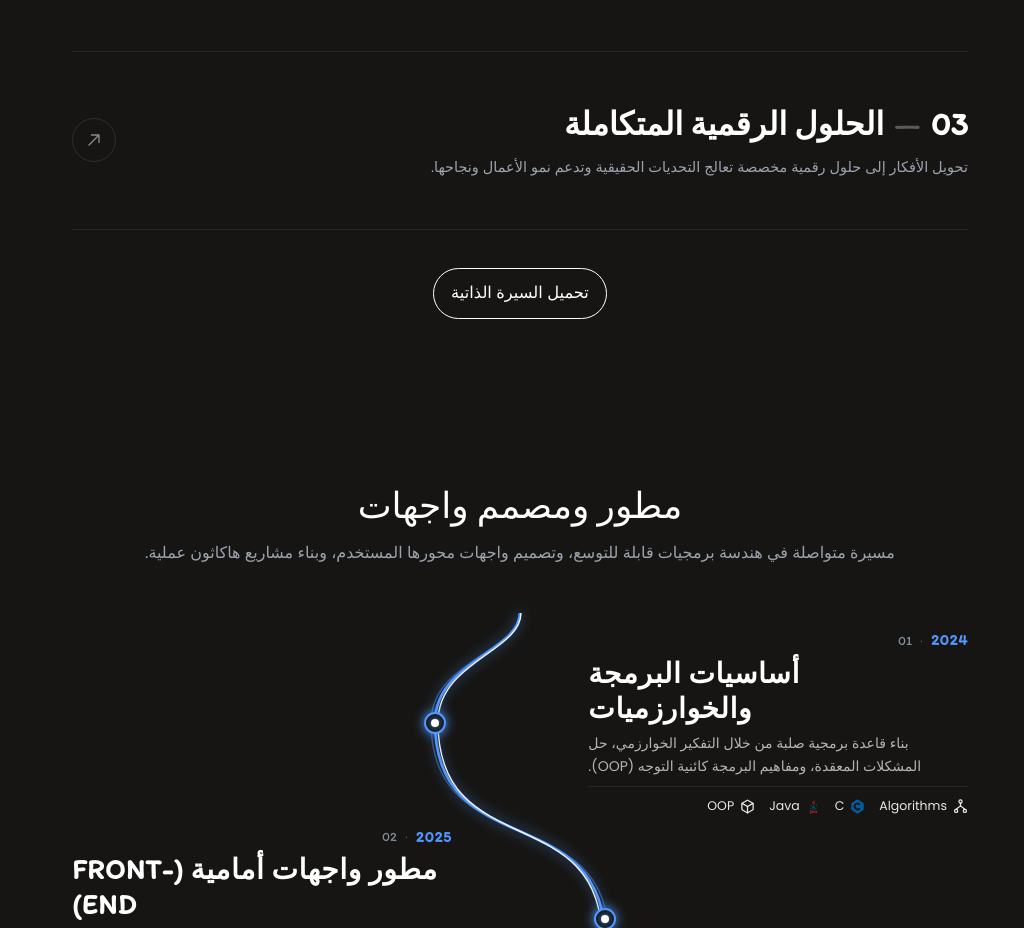
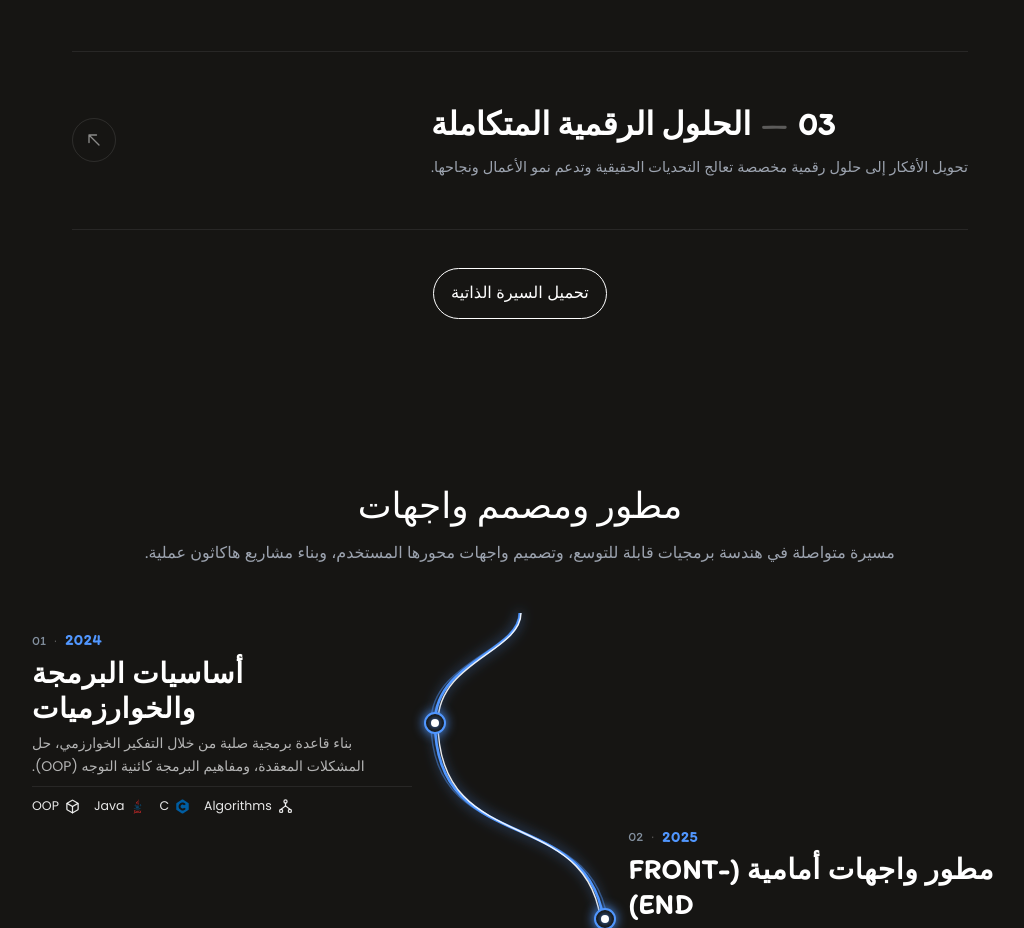
Before and after one commit to lo-ucif/lo__ucif-portfolio, a React (Vite) app: page / in a window 1280 px wide. Shown: the part 1464-2392 px from the top of the page, without its empty margins (120-1144 px from the left). Built offline with nearby package versions, Linux system fonts and the light colour scheme; a web font is replaced by a local one.

Commit message:
feat(i18n): apply rtl direction and right-to-left alignment across timeline and portfolio sections

```diff
--- a/src/features/case-studies/components/CaseStudyOverview.tsx
+++ b/src/features/case-studies/components/CaseStudyOverview.tsx
@@ -132,7 +132,7 @@ export function CaseStudyOverview({ study, onOpenLightbox }: CaseStudyOverviewPr
 
           <div className="mt-4 flex flex-wrap items-center justify-between w-full max-w-4xl gap-3 border-t border-white/[0.08] pt-4">
             <span className="font-['Itim'] text-[13px] text-[#8491A0]">
-              {study.presentationHeading || "UI/UX Design Presentation"}
+              {csTrans?.presentationHeading || study.presentationHeading || (isArabic ? "عرض تصميم واجهات وتجربة المستخدم" : "UI/UX Design Presentation")}
             </span>
 
             <button
@@ -146,7 +146,7 @@ export function CaseStudyOverview({ study, onOpenLightbox }: CaseStudyOverviewPr
                 <line x1="11" y1="8" x2="11" y2="14" />
                 <line x1="8" y1="11" x2="14" y2="11" />
               </svg>
-              <span>Inspect Screenshot</span>
+              <span>{isArabic ? "معاينة لقطة الشاشة" : "Inspect Screenshot"}</span>
             </button>
           </div>
         </div>
--- a/src/features/certificates/Certificates.tsx
+++ b/src/features/certificates/Certificates.tsx
@@ -47,7 +47,9 @@ export default function Certificates() {
         {localizedCerts.map((certificate, index) => (
           <motion.article
             key={certificate.title}
-            className="group w-full max-w-105 overflow-hidden rounded-2xl bg-[#1F1F1F] text-left cursor-pointer"
+            className={`group w-full max-w-105 overflow-hidden rounded-2xl bg-[#1F1F1F] cursor-pointer ${
+              isArabic ? "text-right" : "text-left"
+            }`}
             initial={{ opacity: 0, y: 20 }}
             whileInView={{ opacity: 1, y: 0 }}
             viewport={{ once: true, amount: 0.2 }}
@@ -88,7 +90,7 @@ export default function Certificates() {
               </div>
             </div>
 
-            <div className="flex flex-col gap-3 p-5">
+            <div className={`flex flex-col gap-3 p-5 ${isArabic ? "items-end text-right" : "items-start text-left"}`}>
               <p className="font-['Itim'] text-[15px] text-[#5197ff]">
                 {certificate.label}
               </p>
--- a/src/features/certificates/Experience.tsx
+++ b/src/features/certificates/Experience.tsx
@@ -245,6 +245,10 @@ export default function Experience() {
           <div className="relative z-10 flex flex-col gap-[10px] py-4">
             {localizedMilestones.map((item, index) => {
               const isLeft = index % 2 === 0;
+              const isVisuallyLeft = isLeft;
+              const justifyClass = isArabic
+                ? (isVisuallyLeft ? "justify-end" : "justify-start")
+                : (isVisuallyLeft ? "justify-start" : "justify-end");
 
               return (
                 <motion.div
@@ -253,8 +257,7 @@ export default function Experience() {
                   whileInView={{ opacity: 1, y: 0 }}
                   viewport={{ once: true, amount: 0.15 }}
                   transition={{ duration: 0.45, ease: easeOut, delay: index * 0.05 }}
-                  className={`relative flex items-center ${isLeft ? "justify-start" : "justify-end"
-                    }`}
+                  className={`relative flex items-center ${justifyClass}`}
                 >
                   {/* Glowing Node Positioned Directly on the Wave Apex */}
                   <div
@@ -268,8 +271,9 @@ export default function Experience() {
 
                   {/* Clean Editorial Text Block */}
                   <div
-                    className={`w-full md:w-[42%] lg:w-[43%] flex flex-col items-start text-left ${isLeft ? "md:pr-8 lg:pr-10" : "md:pl-8 lg:pl-10"
-                      }`}
+                    className={`w-full md:w-[42%] lg:w-[43%] flex flex-col ${
+                      isArabic ? "text-right items-end" : "text-left items-start"
+                    } ${isVisuallyLeft ? "md:pr-8 lg:pr-10" : "md:pl-8 lg:pl-10"}`}
                   >
                     {/* Year & Milestone Number Badge */}
                     <div className="flex items-center gap-2 mb-1">
@@ -293,7 +297,9 @@ export default function Experience() {
                     </p>
 
                     {/* Tech Stack Row */}
-                    <div className="flex flex-wrap items-center gap-2.5 sm:gap-3.5 pt-2.5 border-t border-white/[0.08] w-full mt-2 font-['Poppins'] text-[12.5px] text-[#a9a9a9]">
+                    <div className={`flex flex-wrap items-center gap-2.5 sm:gap-3.5 pt-2.5 border-t border-white/[0.08] w-full mt-2 font-['Poppins'] text-[12.5px] text-[#a9a9a9] ${
+                      isArabic ? "justify-end" : "justify-start"
+                    }`}>
                       {item.tech.map((t) => {
                         const Icon = t.icon;
                         return (
@@ -317,10 +323,14 @@ export default function Experience() {
         {/* ======================================================== */}
         {/* MOBILE TIMELINE WITH LEFT WINDING PATH (< md)            */}
         {/* ======================================================== */}
-        <div className="relative flex flex-col gap-18 sm:gap-12 md:hidden text-left pl-6 py-2">
+        <div className={`relative flex flex-col gap-18 sm:gap-12 md:hidden ${
+          isArabic ? "text-right pr-6 py-2" : "text-left pl-6 py-2"
+        }`}>
 
-          {/* Vertical Multi-Strand Guide Line on Left */}
-          <div className="absolute top-2 bottom-4 left-2 w-[2px] bg-gradient-to-b from-[#5197ff] via-[#ffffff] to-[#5197ff] shadow-[0_0_10px_#5197ff]" />
+          {/* Vertical Multi-Strand Guide Line */}
+          <div className={`absolute top-2 bottom-4 ${
+            isArabic ? "right-2" : "left-2"
+          } w-[2px] bg-gradient-to-b from-[#5197ff] via-[#ffffff] to-[#5197ff] shadow-[0_0_10px_#5197ff]`} />
 
           {localizedMilestones.map((item, index) => (
             <motion.div
@@ -329,15 +339,17 @@ export default function Experience() {
               whileInView={{ opacity: 1, y: 0 }}
               viewport={{ once: true, amount: 0.2 }}
               transition={{ duration: 0.45, ease: easeOut, delay: index * 0.06 }}
-              className="relative pl-6"
+              className={`relative ${isArabic ? "pr-6" : "pl-6"}`}
             >
-              {/* Glowing Node on Left Axis */}
-              <div className="absolute -left-[23px] top-1.5 flex items-center justify-center w-4.5 h-4.5 rounded-full border-2 border-[#5197ff] bg-[#161513] shadow-[0_0_8px_#5197ff]">
+              {/* Glowing Node on Axis */}
+              <div className={`absolute ${
+                isArabic ? "-right-[23px]" : "-left-[23px]"
+              } top-1.5 flex items-center justify-center w-4.5 h-4.5 rounded-full border-2 border-[#5197ff] bg-[#161513] shadow-[0_0_8px_#5197ff]`}>
                 <div className="w-1.5 h-1.5 rounded-full bg-white" />
               </div>
 
               {/* Clean Editorial Text Block */}
-              <div className="flex flex-col items-start text-left">
+              <div className={`flex flex-col ${isArabic ? "items-end text-right" : "items-start text-left"}`}>
                 {/* Year & Milestone Number Badge */}
                 <div className="flex items-center gap-2 mb-1">
                   <span className="font-['Itim'] text-[13px] sm:text-[14px] font-semibold text-[#5197ff] tracking-wider">
@@ -360,7 +372,9 @@ export default function Experience() {
                 </p>
 
                 {/* Tech Stack Row */}
-                <div className="flex flex-wrap items-center gap-3 pt-3 border-t border-white/[0.08] w-full mt-2 font-['Poppins'] text-[12px] text-[#a9a9a9]">
+                <div className={`flex flex-wrap items-center gap-3 pt-3 border-t border-white/[0.08] w-full mt-2 font-['Poppins'] text-[12px] text-[#a9a9a9] ${
+                  isArabic ? "justify-end" : "justify-start"
+                }`}>
                   {item.tech.map((t) => {
                     const Icon = t.icon;
                     return (
--- a/src/features/services/components/ServicesCard.tsx
+++ b/src/features/services/components/ServicesCard.tsx
@@ -19,7 +19,7 @@ interface ServiceRow {
 }
 
 export function ServicesCard() {
-  const { t } = useLanguage();
+  const { t, isArabic } = useLanguage();
   const [hoveredIndex, setHoveredIndex] = useState<number | null>(null);
   const navigate = useNavigate();
   const location = useLocation();
@@ -66,7 +66,7 @@ export function ServicesCard() {
       whileInView={{ opacity: 1, y: 0 }}
       viewport={{ once: true, amount: 0.15 }}
       transition={{ duration: 0.7, ease: easeOut }}
-      className="relative w-full max-w-4xl text-left my-2"
+      className={`relative w-full max-w-4xl my-2 ${isArabic ? "text-right" : "text-left"}`}
     >
       {/* Services Section Title */}
       <div className="flex items-center gap-2.5 mb-6 sm:mb-8">
@@ -108,7 +108,7 @@ export function ServicesCard() {
             >
               <div className="flex items-center justify-between gap-6 w-full">
                 {/* Left Text Column: 01 — Title + Description */}
-                <div className="flex flex-col gap-2 max-w-xl sm:max-w-2xl text-left">
+                <div className={`flex flex-col gap-2 max-w-xl sm:max-w-2xl ${isArabic ? "text-right items-end" : "text-left items-start"}`}>
                   {/* Number — Title */}
                   <div className="flex items-baseline gap-2.5">
                     <h4 className="font-['Itim'] text-[24px] sm:text-[28px] lg:text-[32px] font-bold text-white group-hover/row:text-[#5197ff] transition-colors duration-200">
@@ -135,7 +135,7 @@ export function ServicesCard() {
                           animate={{ opacity: 1, scale: 1, y: 0 }}
                           exit={{ opacity: 0, scale: 0.94, y: 4 }}
                           transition={{ duration: 0.28, ease: easeOut }}
-                          className="absolute right-0 top-1/2 -translate-y-1/2 flex items-center justify-end pointer-events-none select-none w-full h-full"
+                          className={`absolute ${isArabic ? "left-0 justify-start" : "right-0 justify-end"} top-1/2 -translate-y-1/2 flex items-center pointer-events-none select-none w-full h-full`}
                         >
                           <img
                             src={service.previewImg}
@@ -157,7 +157,11 @@ export function ServicesCard() {
                     }`}
                   >
                     <svg
-                      className="w-4 h-4 transition-transform duration-300 group-hover/row:translate-x-0.5 group-hover/row:-translate-y-0.5"
+                      className={`w-4 h-4 transition-transform duration-300 ${
+                        isArabic
+                          ? "-scale-x-100 group-hover/row:-translate-x-0.5 group-hover/row:-translate-y-0.5"
+                          : "group-hover/row:translate-x-0.5 group-hover/row:-translate-y-0.5"
+                      }`}
                       fill="none"
                       viewBox="0 0 24 24"
                       stroke="currentColor"
--- a/src/index.css
+++ b/src/index.css
@@ -7,6 +7,18 @@
 html[dir="rtl"],
 body.font-arabic {
   font-family: 'Cairo', 'Poppins', sans-serif;
+  direction: rtl;
+  text-align: right;
+}
+
+html[dir="rtl"] .text-left,
+[dir="rtl"] .text-left {
+  text-align: right !important;
+}
+
+html[dir="rtl"] .text-right,
+[dir="rtl"] .text-right {
+  text-align: left !important;
 }
 
 .loading-screen {
```
Also changed, not shown: src/components/projectcard.tsx (+12 -4 lines), src/features/case-studies/components/CaseStudyCard.tsx (+13 -3 lines), src/features/skills/components/TechStackSection.tsx (+5 -3 lines).
